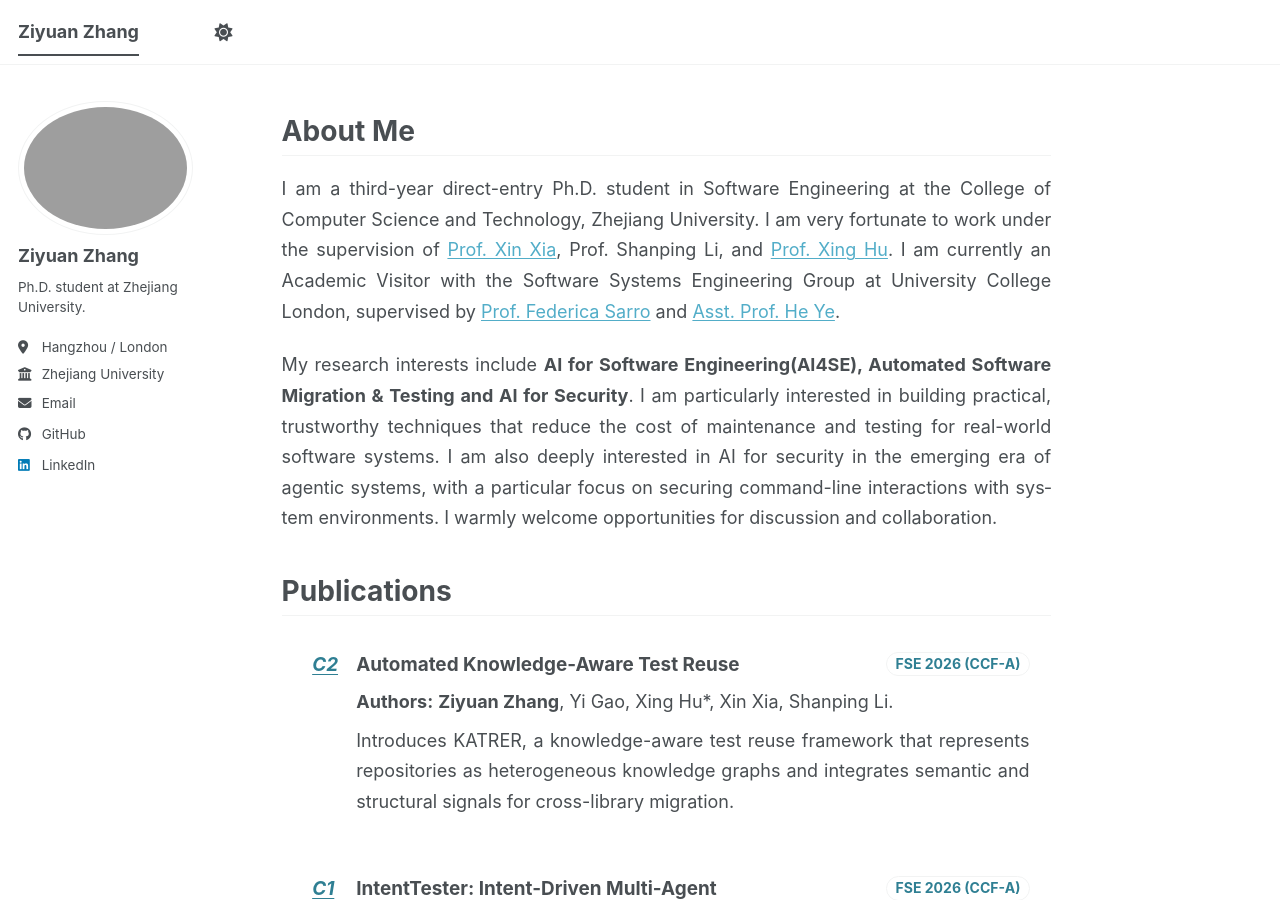
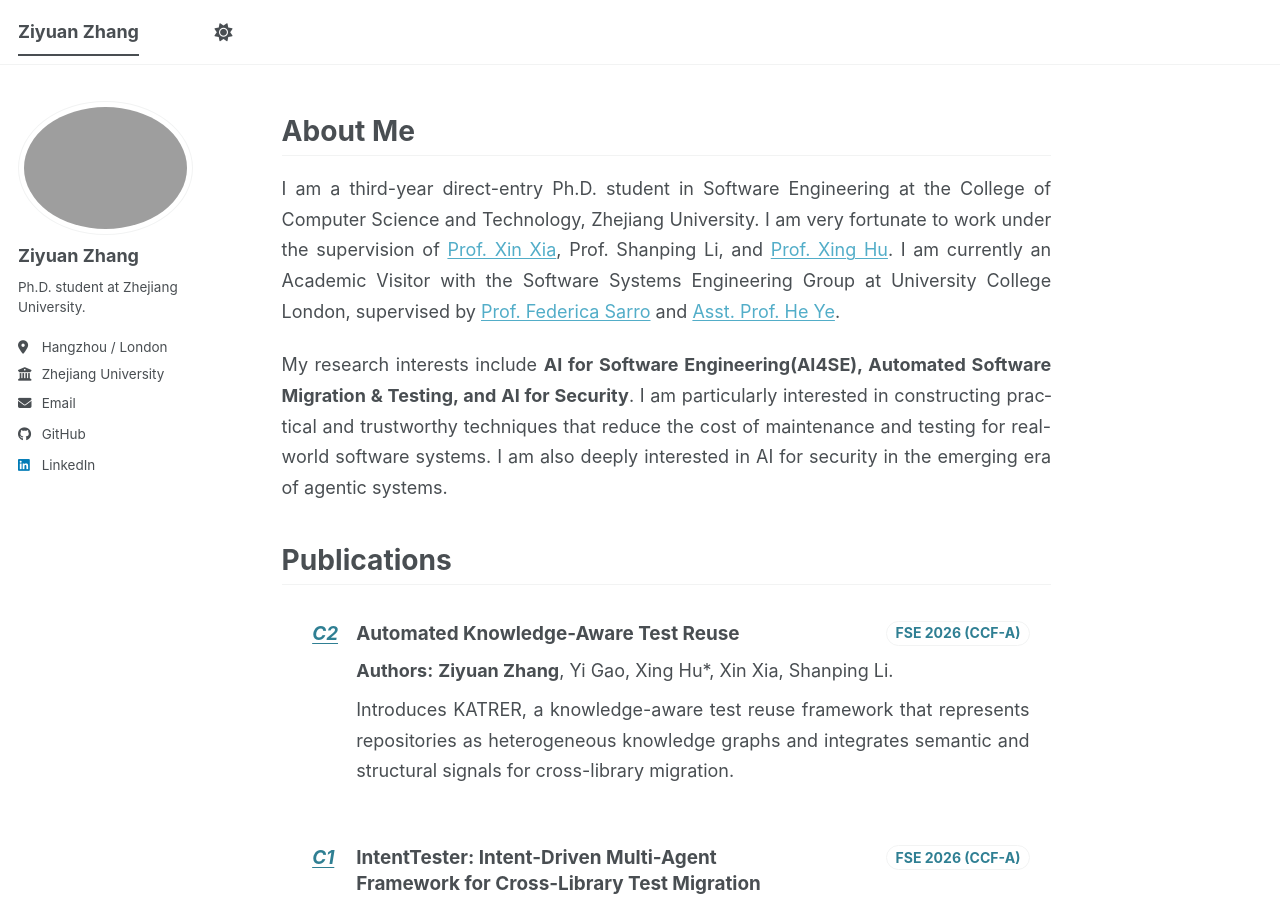
Before and after one commit to TinyyTomato/TinyyTomato.github.io, a Jekyll site: the page built from _pages/about.md, in a window 1280 px wide and 900 px high. Built offline with Jekyll 4.4.1, drawn with Linux system fonts in a browser that asks for light colours; a style sheet for code colours, icons or effects is not loaded.

Commit message:
Revise about page content and links
Updated the links for Prof. Federica Sarro and improved the phrasing of research interests.

```diff
--- a/_pages/about.md
+++ b/_pages/about.md
@@ -9,9 +9,9 @@ redirect_from:
 
 # About Me
 
-I am a third-year direct-entry Ph.D. student in Software Engineering at the College of Computer Science and Technology, Zhejiang University. I am very fortunate to work under the supervision of [Prof. Xin Xia](https://xin-xia.github.io/), Prof. Shanping Li, and [Prof. Xing Hu](https://xing-hu.github.io/). I am currently an Academic Visitor with the Software Systems Engineering Group at University College London, supervised by [Prof. Federica Sarro](https://www0.cs.ucl.ac.uk/staff/F.Sarro/) and [Asst. Prof. He Ye](https://heye.me/).
+I am a third-year direct-entry Ph.D. student in Software Engineering at the College of Computer Science and Technology, Zhejiang University. I am very fortunate to work under the supervision of [Prof. Xin Xia](https://xin-xia.github.io/), Prof. Shanping Li, and [Prof. Xing Hu](https://xing-hu.github.io/). I am currently an Academic Visitor with the Software Systems Engineering Group at University College London, supervised by [Prof. Federica Sarro](https://profiles.ucl.ac.uk/38657-federica-sarro) and [Asst. Prof. He Ye](https://heye.me/).
 
-My research interests include **AI for Software Engineering(AI4SE), Automated Software Migration & Testing and AI for Security**. I am particularly interested in building practical, trustworthy techniques that reduce the cost of maintenance and testing for real-world software systems. I am also deeply interested in AI for security in the emerging era of agentic systems, with a particular focus on securing command-line interactions with system environments. I warmly welcome opportunities for discussion and collaboration.
+My research interests include **AI for Software Engineering(AI4SE), Automated Software Migration & Testing, and AI for Security**. I am particularly interested in constructing practical and trustworthy techniques that reduce the cost of maintenance and testing for real-world software systems. I am also deeply interested in AI for security in the emerging era of agentic systems.
 
 # Publications
 
```
